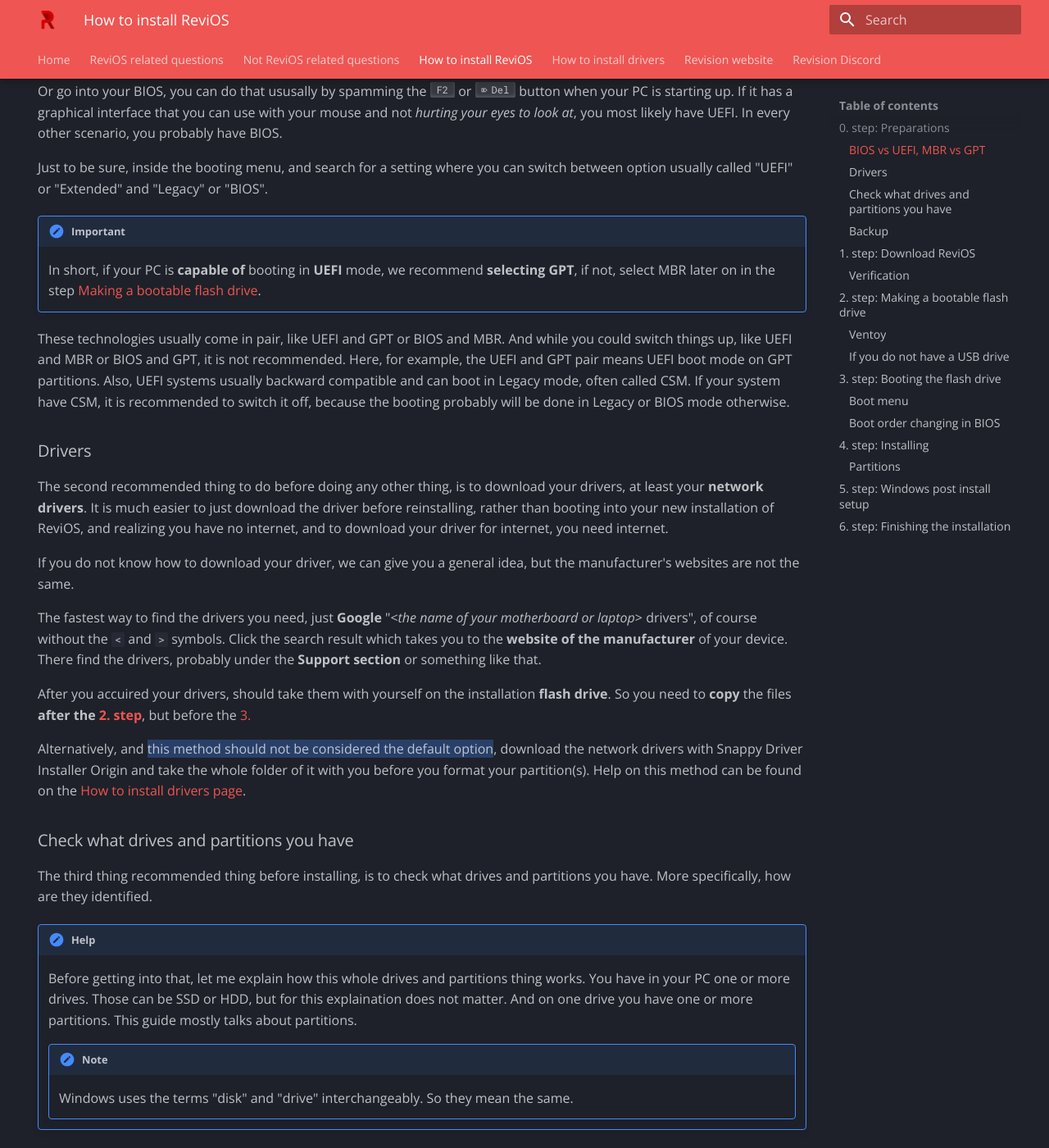
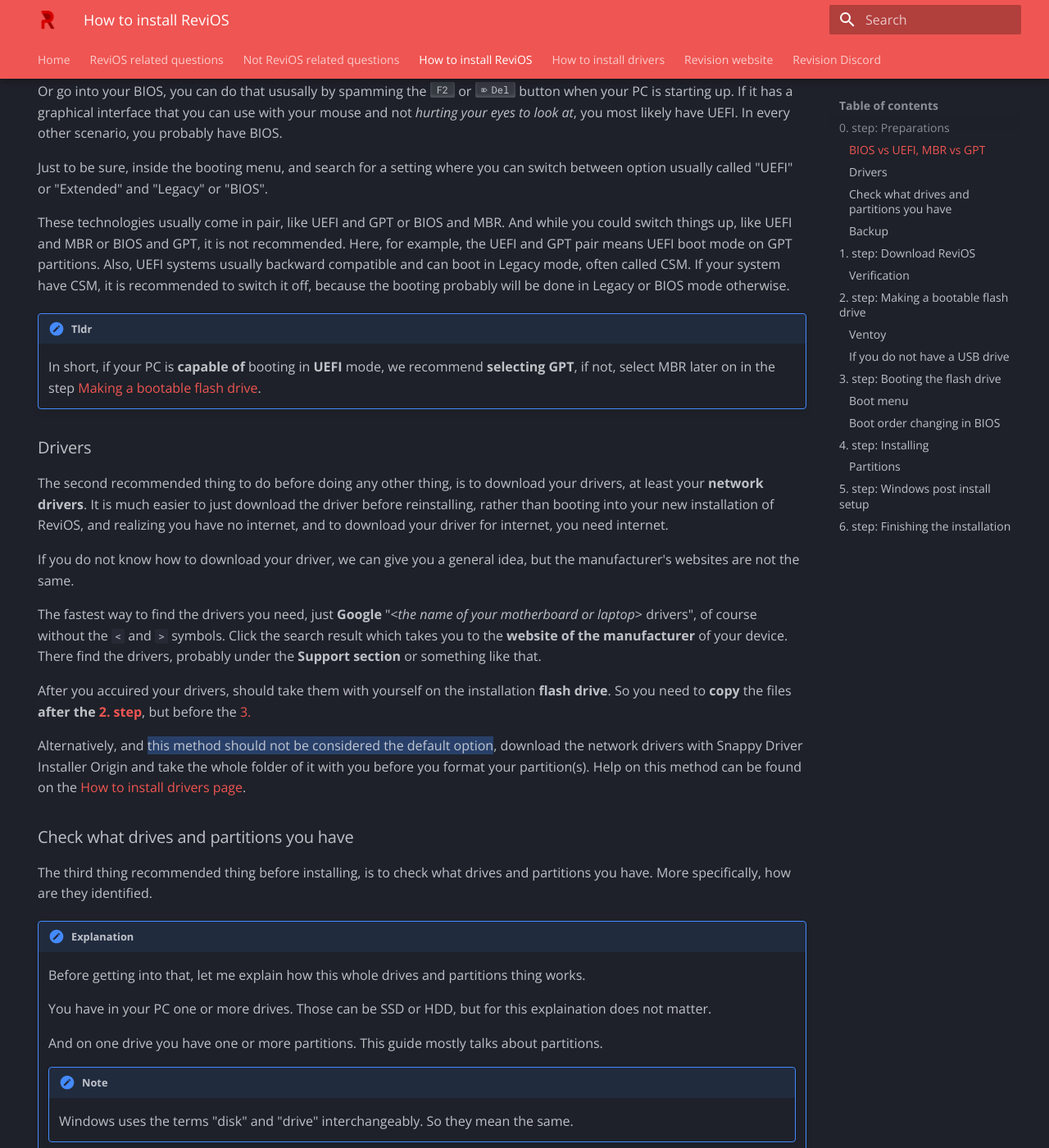
Before and after one commit to dkovacs24/ReviOS_faq, an MkDocs documentation site: the page built from docs/install.md, in a window 1280 px wide and 1400 px high, scrolled down 451 px. Shown: the whole window at 82% size. Built offline with MkDocs 1.6.1 and Material for MkDocs 9.7.7, drawn with Linux system fonts in a browser that asks for light colours; some of the changed text lies outside the part shown.

Commit message:
update admonitions titles and texts

```diff
--- a/docs/install.md
+++ b/docs/install.md
@@ -25,10 +25,10 @@
 
 Just to be sure, inside the booting menu, and search for a setting where you can switch between option usually called "UEFI" or "Extended" and "Legacy" or "BIOS".
 
-!!! important
+These technologies usually come in pair, like UEFI and GPT or BIOS and MBR. And while you could switch things up, like UEFI and MBR or BIOS and GPT, it is not recommended. Here, for example, the UEFI and GPT pair means UEFI boot mode on GPT partitions. Also, UEFI systems usually backward compatible and can boot in Legacy mode, often called CSM. If your system have CSM, it is recommended to switch it off, because the booting probably will be done in Legacy or BIOS mode otherwise.
+
+!!! tldr
     In short, if your PC is **capable of** booting in **UEFI** mode, we recommend **selecting GPT**, if not, select MBR later on in the step [Making a bootable flash drive](#2-step-making-a-bootable-flash-drive).
-
-These technologies usually come in pair, like UEFI and GPT or BIOS and MBR. And while you could switch things up, like UEFI and MBR or BIOS and GPT, it is not recommended. Here, for example, the UEFI and GPT pair means UEFI boot mode on GPT partitions. Also, UEFI systems usually backward compatible and can boot in Legacy mode, often called CSM. If your system have CSM, it is recommended to switch it off, because the booting probably will be done in Legacy or BIOS mode otherwise.
 
 ### Drivers
 
@@ -46,8 +46,12 @@
 
 The third thing recommended thing before installing, is to check what drives and partitions you have. More specifically, how are they identified.
 
-!!! help
-    Before getting into that, let me explain how this whole drives and partitions thing works. You have in your PC one or more drives. Those can be SSD or HDD, but for this explaination does not matter. And on one drive you have one or more partitions. This guide mostly talks about partitions.
+!!! help "Explanation"
+    Before getting into that, let me explain how this whole drives and partitions thing works.
+
+    You have in your PC one or more drives. Those can be SSD or HDD, but for this explaination does not matter.
+
+    And on one drive you have one or more partitions. This guide mostly talks about partitions.
 
     !!! note
         Windows uses the terms "disk" and "drive" interchangeably. So they mean the same.
```
Also changed, not shown: other parts of docs/install.md (+3 -3 lines), docs/drivers.md (+1 -1 lines).
